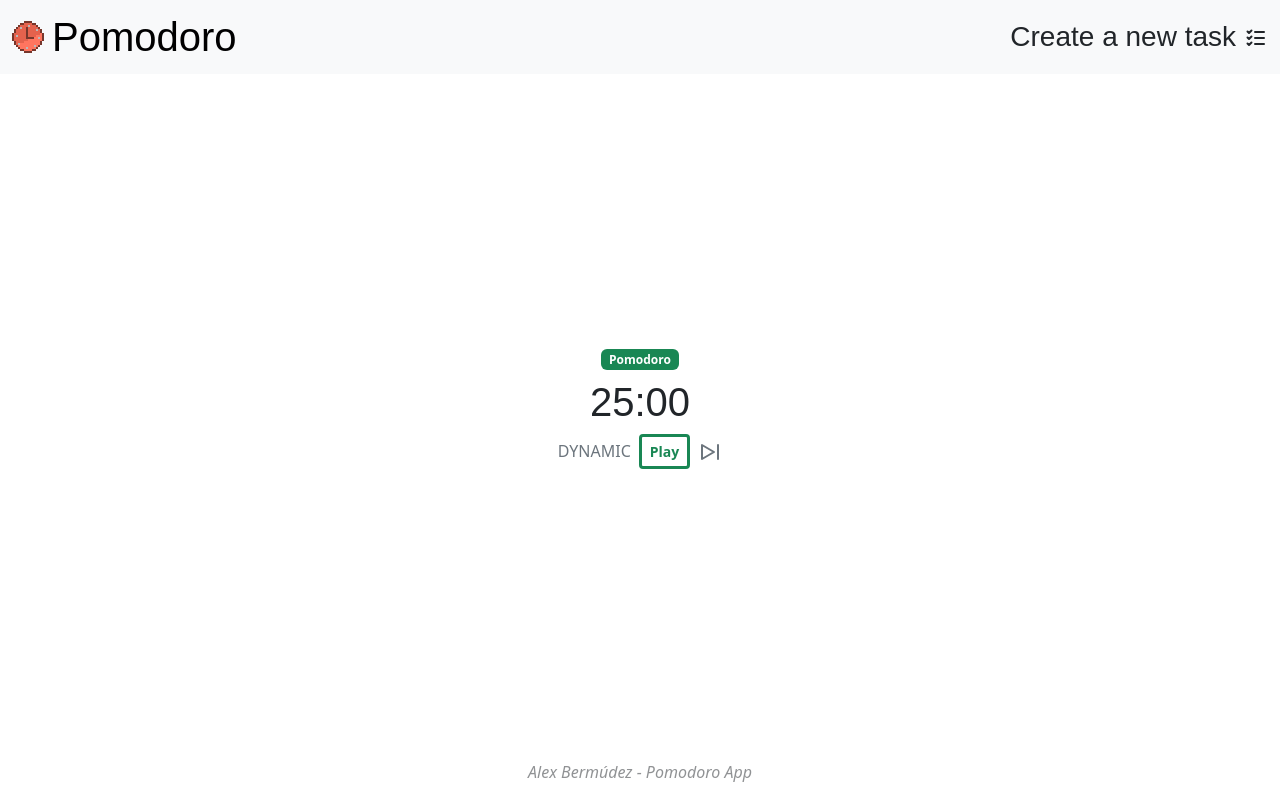
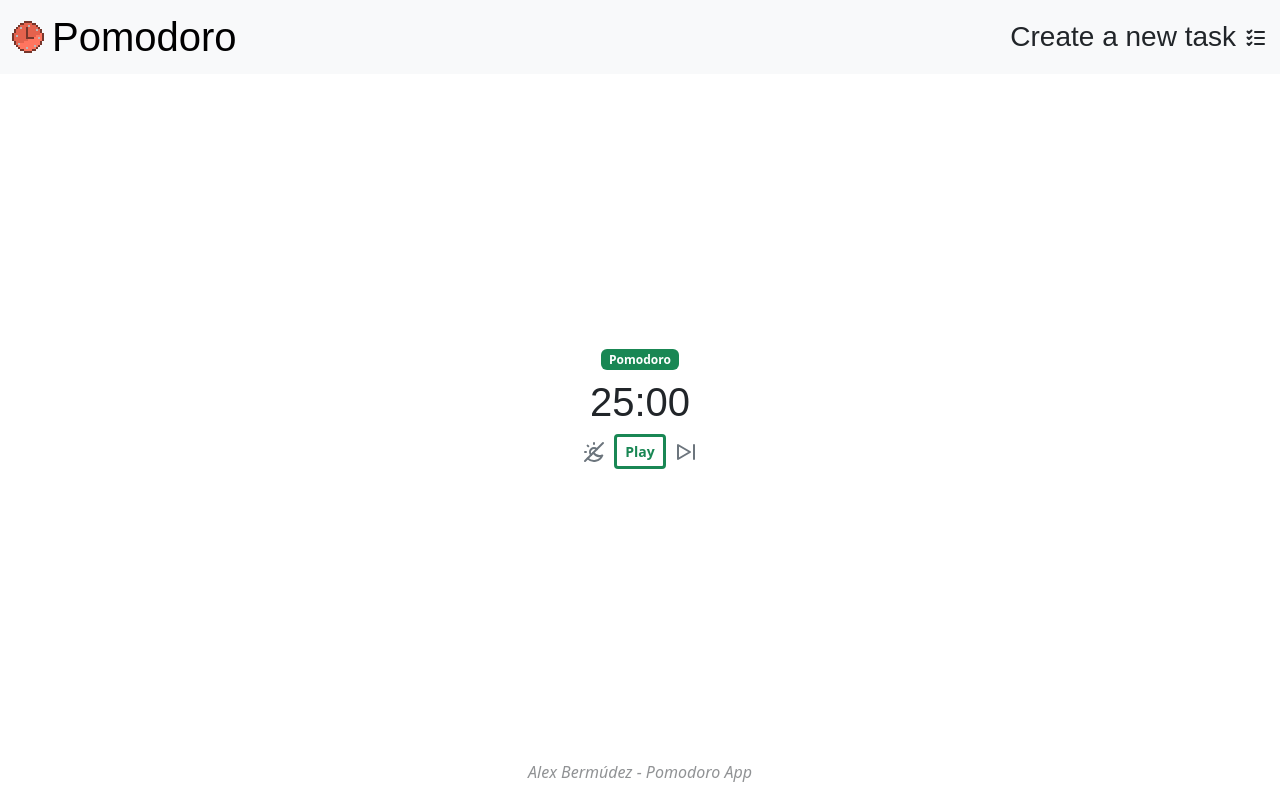
Before and after one commit to Alex-gb249/pomodoro-clock, a React (Vite) app: page / in a window 1280 px wide. Both pictures are taken after a click on the link "Create a new task". Built offline with nearby package versions, Linux system fonts and the light colour scheme; a web font is replaced by a local one.

Commit message:
Added icons for theme toggler, fix bug related dynamic mode

```diff
--- /dev/null
+++ b/src/assets/Moon.tsx
@@ -0,0 +1,21 @@
+export default function Moon() {
+  return (
+    <svg
+      xmlns='http://www.w3.org/2000/svg'
+      width='24'
+      height='24'
+      viewBox='0 0 24 24'
+      fill='none'
+      stroke='currentColor'
+      strokeWidth='2'
+      strokeLinecap='round'
+      strokeLinejoin='round'
+      className='icon icon-tabler icons-tabler-outline icon-tabler-moon-stars'
+    >
+      <path stroke='none' d='M0 0h24v24H0z' fill='none' />
+      <path d='M12 3c.132 0 .263 0 .393 0a7.5 7.5 0 0 0 7.92 12.446a9 9 0 1 1 -8.313 -12.454z' />
+      <path d='M17 4a2 2 0 0 0 2 2a2 2 0 0 0 -2 2a2 2 0 0 0 -2 -2a2 2 0 0 0 2 -2' />
+      <path d='M19 11h2m-1 -1v2' />
+    </svg>
+  )
+}
--- /dev/null
+++ b/src/assets/Sun.tsx
@@ -0,0 +1,20 @@
+export default function Sun() {
+  return (
+    <svg
+      xmlns='http://www.w3.org/2000/svg'
+      width='24'
+      height='24'
+      viewBox='0 0 24 24'
+      fill='none'
+      stroke='currentColor'
+      strokeWidth='2'
+      strokeLinecap='round'
+      strokeLinejoin='round'
+      className='icon icon-tabler icons-tabler-outline icon-tabler-sun'
+    >
+      <path stroke='none' d='M0 0h24v24H0z' fill='none' />
+      <path d='M12 12m-4 0a4 4 0 1 0 8 0a4 4 0 1 0 -8 0' />
+      <path d='M3 12h1m8 -9v1m8 8h1m-9 8v1m-6.4 -15.4l.7 .7m12.1 -.7l-.7 .7m0 11.4l.7 .7m-12.1 -.7l-.7 .7' />
+    </svg>
+  )
+}
--- /dev/null
+++ b/src/assets/SunMoon.tsx
@@ -0,0 +1,24 @@
+export default function SunMoon() {
+  return (
+    <svg
+      xmlns='http://www.w3.org/2000/svg'
+      width='24'
+      height='24'
+      viewBox='0 0 24 24'
+      fill='none'
+      stroke='currentColor'
+      strokeWidth='2'
+      strokeLinecap='round'
+      strokeLinejoin='round'
+      className='icon icon-tabler icons-tabler-outline icon-tabler-sun-moon'
+    >
+      <path stroke='none' d='M0 0h24v24H0z' fill='none' />
+      <path d='M9.173 14.83a4 4 0 1 1 5.657 -5.657' />
+      <path d='M11.294 12.707l.174 .247a7.5 7.5 0 0 0 8.845 2.492a9 9 0 0 1 -14.671 2.914' />
+      <path d='M3 12h1' />
+      <path d='M12 3v1' />
+      <path d='M5.6 5.6l.7 .7' />
+      <path d='M3 21l18 -18' />
+    </svg>
+  )
+}
--- a/src/components/task-manager/components/clock/Clock.tsx
+++ b/src/components/task-manager/components/clock/Clock.tsx
@@ -8,6 +8,9 @@ import {
 import { PomodoroContext } from '../../../../contexts/Pomodoro'
 import Skip from '../../../../assets/Skip'
 import { Theme } from '../../../../models/Themes'
+import Moon from '../../../../assets/Moon'
+import Sun from '../../../../assets/Sun'
+import SunMoon from '../../../../assets/SunMoon'
 
 export function Clock() {
   const {
@@ -54,8 +57,7 @@ export function Clock() {
     setSeconds(newSeconds)
     setCustomSeconds(newSeconds)
 
-    const newTheme = turnNewTheme(themeMode, newSetIsBreak)
-    setThemeMode(newTheme)
+    turnNewTheme(themeMode, newSetIsBreak)
 
     localStorage.setItem('isBreak', newSetIsBreak.toString())
     localStorage.setItem('savedSeconds', newSeconds.toString())
@@ -64,7 +66,6 @@ export function Clock() {
   const turnNewTheme = (themeMode: Theme, isBreak: boolean) => {
     const newTheme = themeMode === Theme.DYNAMIC ? (isBreak ? Theme.DARK : Theme.LIGHT) : themeMode
     document.getElementById('body')?.setAttribute('data-bs-theme', newTheme)
-    return newTheme
   }
 
   const handleThemeMode = (themeMode: Theme) => {
@@ -154,7 +155,7 @@ export function Clock() {
       <div className='d-flex justify-content-center align-items-center'>
         {!isCustomizing && themeMode === Theme.DARK && (
           <a className='clickable text-secondary me-2' onClick={() => handleThemeMode(Theme.LIGHT)}>
-            DARK
+            <Moon />
           </a>
         )}
         {!isCustomizing && themeMode === Theme.LIGHT && (
@@ -162,12 +163,12 @@ export function Clock() {
             className='clickable text-secondary me-2'
             onClick={() => handleThemeMode(Theme.DYNAMIC)}
           >
-            LIGHT
+            <Sun />
           </a>
         )}
         {!isCustomizing && themeMode === Theme.DYNAMIC && (
           <a className='clickable text-secondary me-2' onClick={() => handleThemeMode(Theme.DARK)}>
-            DYNAMIC{' '}
+            <SunMoon />
           </a>
         )}
         {!isRunning && !isCustomizing && seconds == customSeconds && (
```
